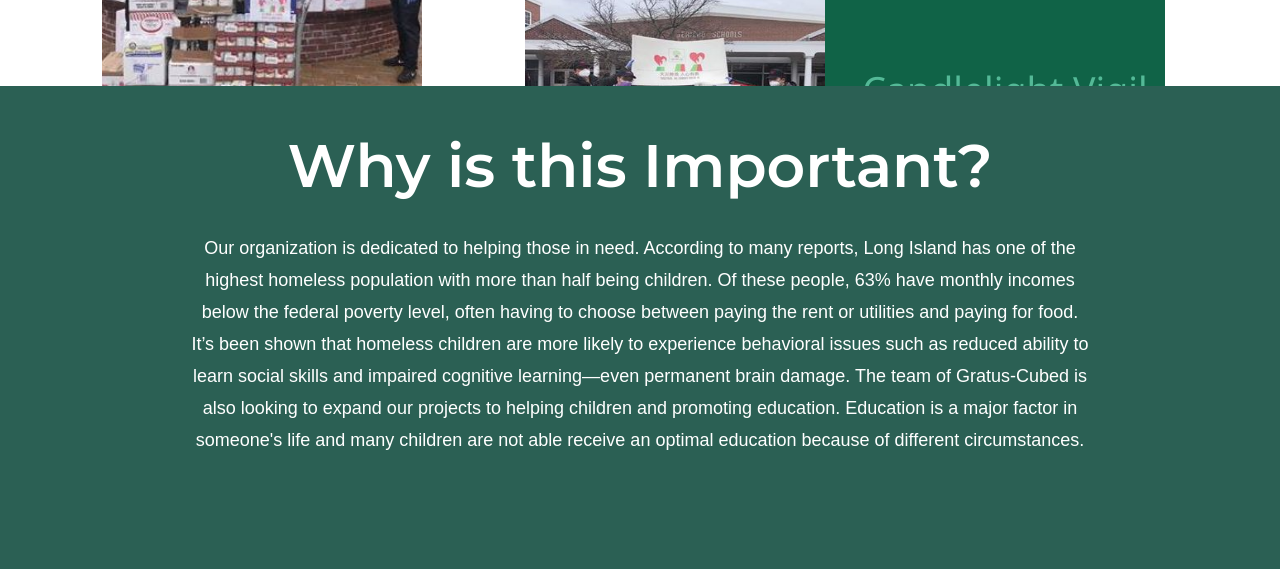
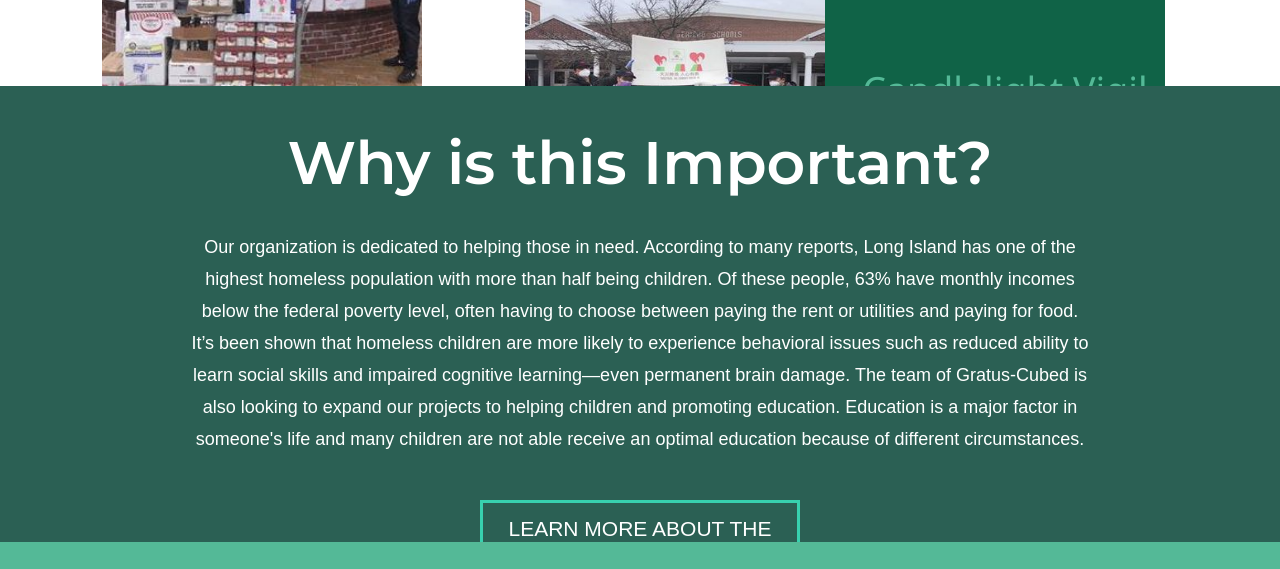
Before and after one commit to ANDREW0307/Gratus-Cubed, a plain HTML site: page HomeV3/homev3.html in a window 1280 px wide. Shown: the part 2875-3444 px from the top of the page. Drawn offline with nearby package versions, Linux system fonts and the light colour scheme; files that its build step writes are made by us from their sources; a web font is replaced by a local one.

Commit message:
changed witi

```diff
--- a/HomeV3/homev3.css
+++ b/HomeV3/homev3.css
@@ -820,7 +820,7 @@ height: 2px;
 
 .witicontainer {
   width: 100%;
-  height: 47em;
+  height: 57%;
   background-color: #2b6054;
   position: relative;
 }
@@ -833,7 +833,7 @@ height: 2px;
   font-size: 4em;
   font-weight: 500;
   position: relative;
-  top: 5%;
+  top: 7%;
   text-align: center;
   margin: 0 auto;
 }
@@ -843,7 +843,7 @@ height: 2px;
 .witicontainer p {
   color: white;
   position: relative;
-  top: 8%;
+  top: 12%;
   font-weight:normal;
   max-width: 50em;
   font-size: 18px;
@@ -859,7 +859,7 @@ height: 2px;
 
 #moreabout {
   position: relative;
-  top: 25%;
+  top: 22%;
   width: 25%;
   padding: 10px 20px;
   border-style: solid;
```
